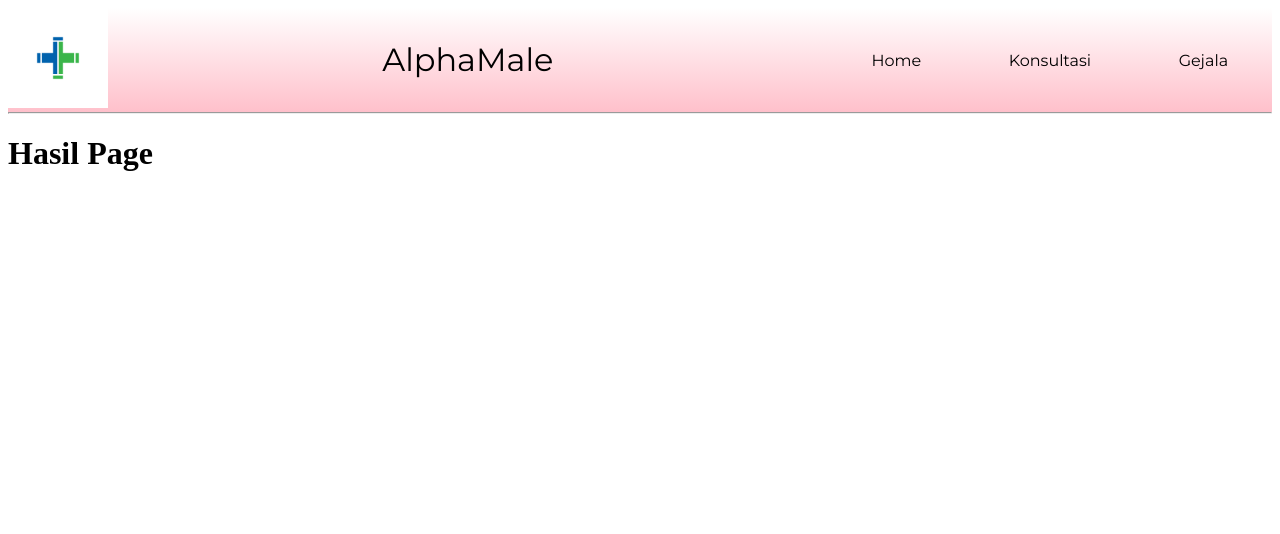
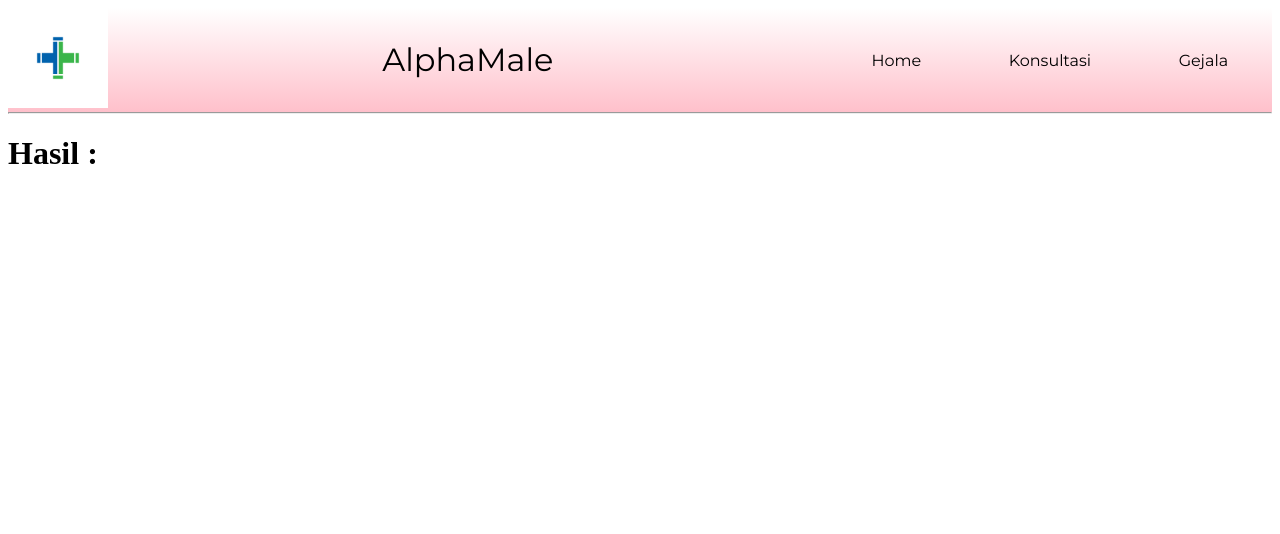
Before and after one commit to jryarianto/expert-system-hypertension, a PHP site: page /hasil.php in a window 1280 px wide. Shown: the top 534 px of the page. Run offline with PHP 8.4, Linux system fonts and the light colour scheme.

Commit message:
minor update

```diff
--- a/css/hasil.css
+++ b/css/hasil.css
@@ -1,3 +1,11 @@
-.bg1 {
+.bgWhite {
+    background-color: white;
+    width: 100%;
+    height: 400px;
+}
 
+.bgPink {
+    background-color: #fff4f4;
+    width: 100%;
+    height: 400px;
 }
--- a/hasil.php
+++ b/hasil.php
@@ -12,7 +12,9 @@
 </head>
 
 <body>
-    <h1>Hasil Page</h1>
+    <div class="bgWhite">
+        <h1>Hasil :</h1>
+    </div>
 </body>
 
 </html>
--- a/index.php
+++ b/index.php
@@ -10,6 +10,7 @@
     <script src="https://cdn.jsdelivr.net/npm/bootstrap@5.0.2/dist/js/bootstrap.min.js" integrity="sha384-cVKIPhGWiC2Al4u+LWgxfKTRIcfu0JTxR+EQDz/bgldoEyl4H0zUF0QKbrJ0EcQF" crossorigin="anonymous"></script>
     <link href="css/index.css" rel="stylesheet">
     <link href="css/navbar.css" rel="stylesheet">
+    <link href="css/konsul.css" rel="stylesheet">
     <link rel="preconnect" href="https://fonts.googleapis.com">
     <link rel="preconnect" href="https://fonts.gstatic.com" crossorigin>
     <link href="https://fonts.googleapis.com/css2?family=Montserrat:ital,wght@0,300;0,400;0,500;0,600;1,200&display=swap" rel="stylesheet">
```
Also changed, not shown: css/index.css (line endings or trailing spaces).
